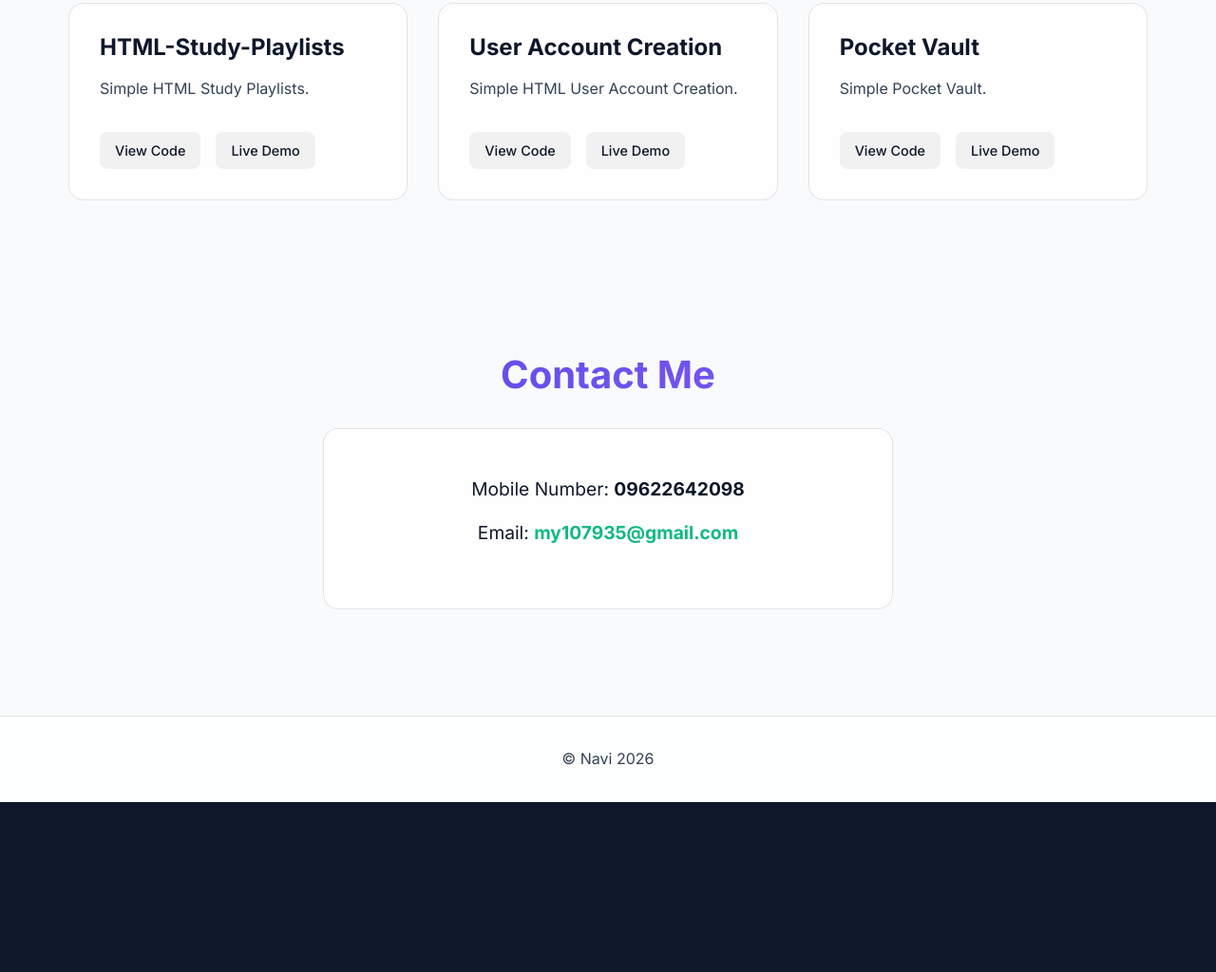
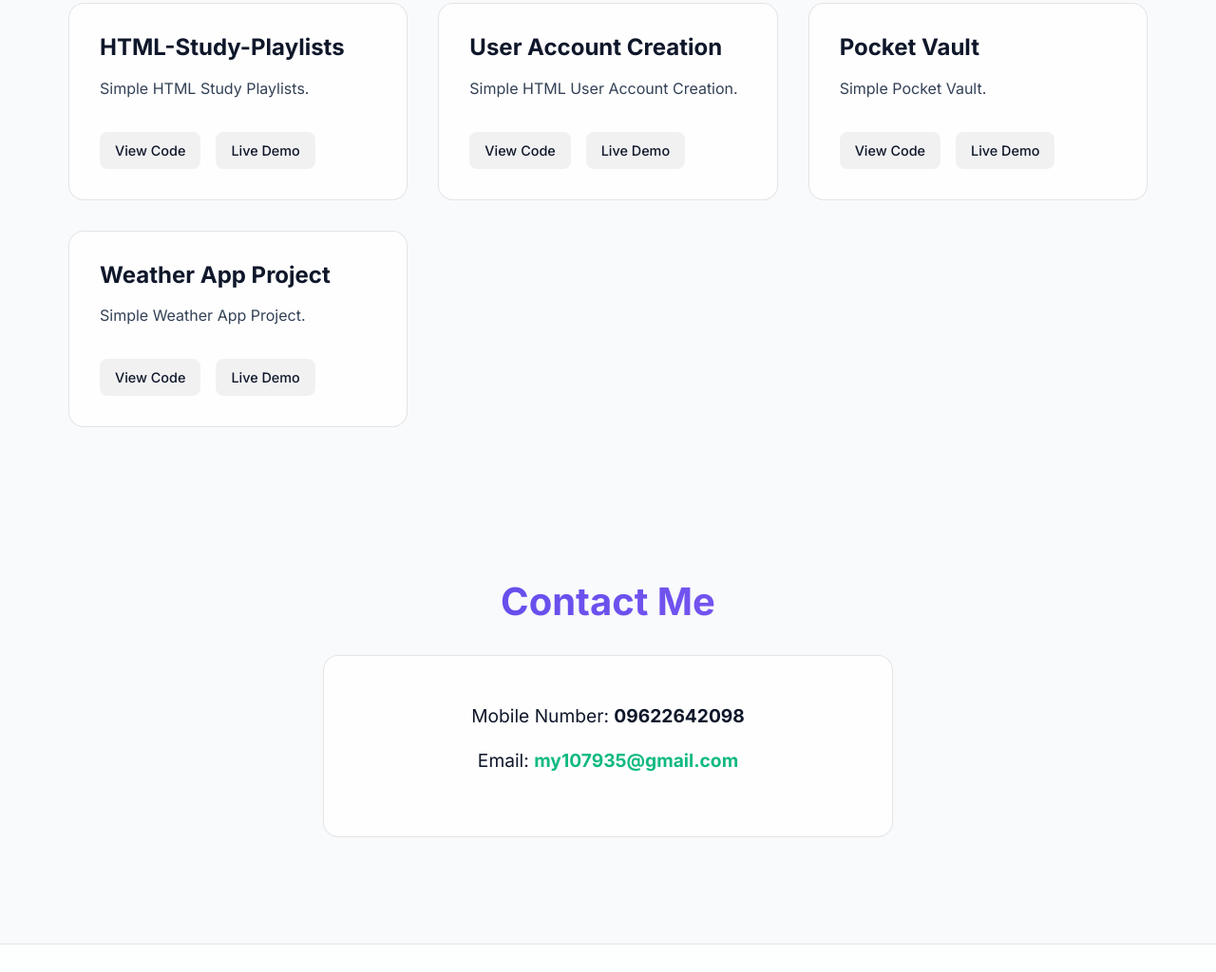
Before and after one commit to I-van06/my-css-portfolio, a plain HTML site: page index.html in a window 1280 px wide. Shown: the part 2097-3121 px from the top of the page at 95% size. Before the commit the page ends 2942 px from the top, so only its background shows below. Drawn offline with Linux system fonts and the light colour scheme.

Commit message:
added Weather App Project
added another project which is a simple Weather App Project

```diff
--- a/index.html
+++ b/index.html
@@ -149,6 +149,16 @@
                     </div>
                 </article>
 
+                <!-- Project 10 -->
+                <article class="project-card">
+                    <h3>Weather App Project</h3>
+                    <p>Simple Weather App Project.</p>
+                    <div class="project-links">
+                        <a href="https://github.com/I-van06/weather-app-project" target="_blank" class="btn">View Code</a>
+                        <a href="https://weather-app-project.vercel.app/" target="_blank" class="btn">Live Demo</a>
+                    </div>
+                </article>
+
             </div>
         </section>
 
```
